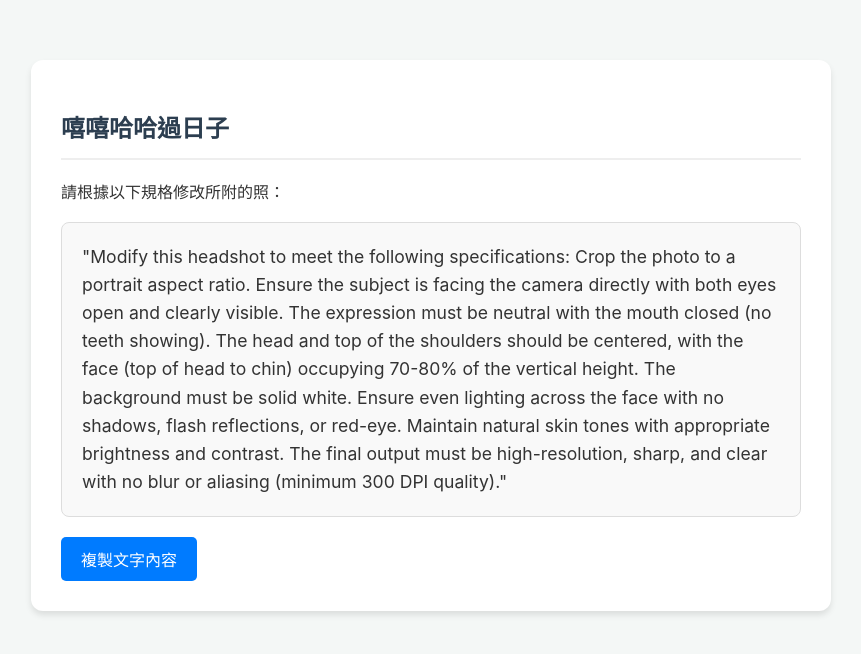
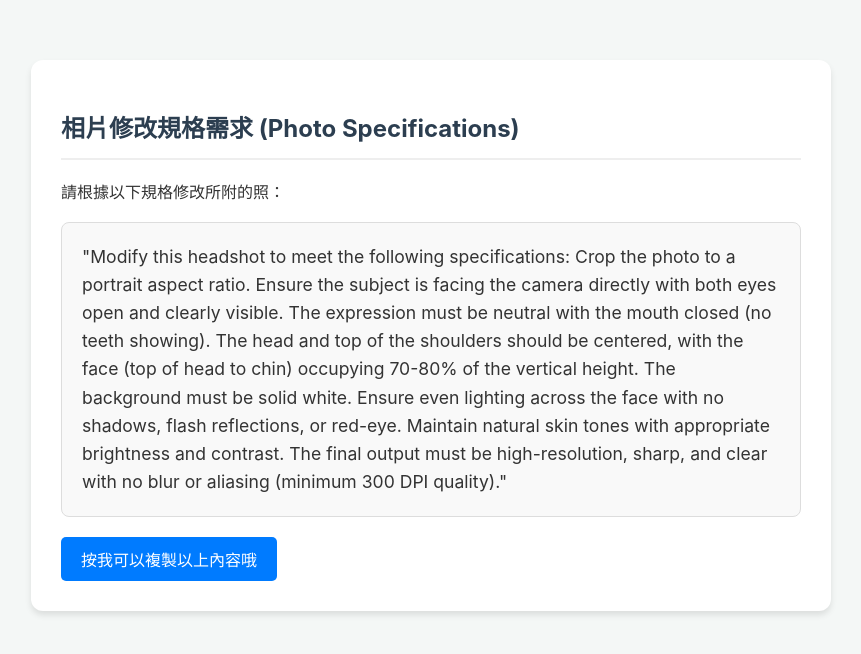
Before and after one commit to pomitsai/IDphoto, a plain HTML site: page index.html in a window 1280 px wide. Shown: the whole page, without its empty margins (209-1070 px from the left). Drawn offline with Linux system fonts and the light colour scheme.

Commit message:
Update index.html

```diff
--- a/index.html
+++ b/index.html
@@ -17,15 +17,15 @@
 <body>
 
 <div class="card">
-    <h2>嘻嘻哈哈過日子</h2>
+    <h2>相片修改規格需求 (Photo Specifications)</h2>
     <p>請根據以下規格修改所附的照：</p>
 
     <div class="spec-box" id="specText">
         "Modify this headshot to meet the following specifications: Crop the photo to a portrait aspect ratio. Ensure the subject is facing the camera directly with both eyes open and clearly visible. The expression must be neutral with the mouth closed (no teeth showing). The head and top of the shoulders should be centered, with the face (top of head to chin) occupying 70-80% of the vertical height. The background must be solid white. Ensure even lighting across the face with no shadows, flash reflections, or red-eye. Maintain natural skin tones with appropriate brightness and contrast. The final output must be high-resolution, sharp, and clear with no blur or aliasing (minimum 300 DPI quality)."
     </div>
 
-    <button onclick="copyText()">複製文字內容</button>
-    <span class="copy-status" id="status">已複製到剪貼簿！</span>
+    <button onclick="copyText()">按我可以複製以上內容哦</button>
+    <span class="copy-status" id="status">你成功複製了！</span>
 </div>
 
 <script>
```
